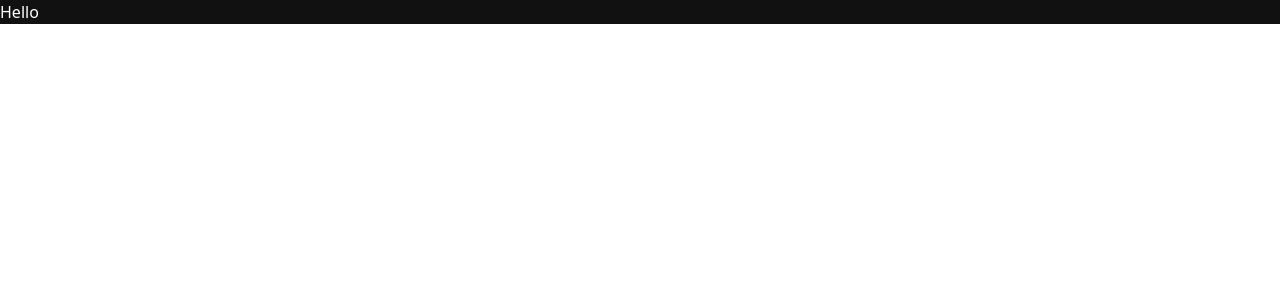
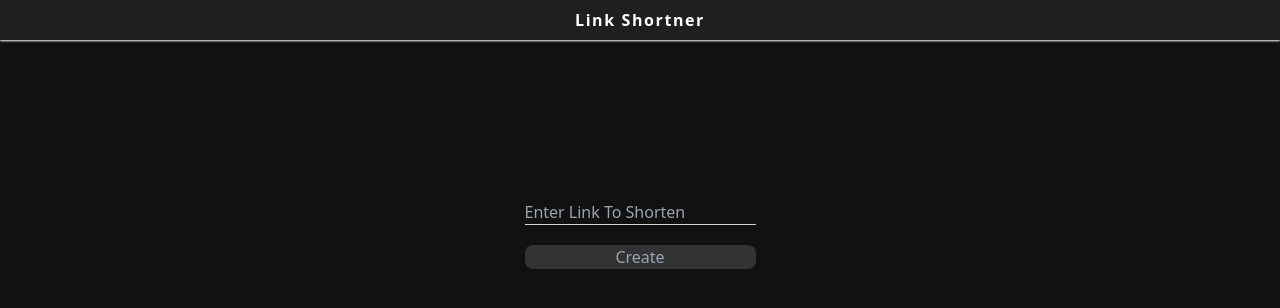
Before and after one commit to adnan007d/link-shortner, a Next.js app: page / in a window 1280 px wide. Shown: the top 308 px of the page. Built offline with nearby package versions, Linux system fonts and the light colour scheme.

Commit message:
complete ?

```diff
--- /dev/null
+++ b/components/Header.tsx
@@ -0,0 +1,11 @@
+import React from "react";
+
+const Header = () => {
+  return (
+    <nav className="bg-[#1f1f1f] shadow-sm shadow-white text-center py-2 font-bold tracking-widest">
+      Link Shortner
+    </nav>
+  );
+};
+
+export default Header;
--- /dev/null
+++ b/components/Noob.tsx
@@ -0,0 +1,62 @@
+import React, { FormEventHandler, useState } from "react";
+import DuplicateIcon from "../assets/duplicate.svg";
+import axios from "axios";
+
+const Noob = () => {
+  const [link, setLink] = useState<string>("");
+  const [shortLink, setShortLink] = useState<string>("");
+
+  const onSubmit: FormEventHandler<HTMLFormElement> = async (e) => {
+    e.preventDefault();
+    const _link = link.trim();
+    if (!_link) return alert("Link Cannot be empty");
+    if (
+      !!!_link.match(
+        /^(http(s)?:\/\/.)?(www\.)?[-a-zA-Z0-9@:%._\+~#=]{2,256}\.[a-z]{2,6}\b([-a-zA-Z0-9@:%_\+.~#?&//=]*)$/g
+      )
+    )
+      return alert("Invalid Link");
+    try {
+      const response = await axios.post("/api/create", {
+        to: _link,
+      });
+      setShortLink(response.data.newLink.short || "");
+    } catch (e) {
+      return alert("Something went wrong");
+    }
+  };
+
+  return (
+    <div className="flex justify-center mt-[20vh]">
+      <form className="flex flex-col space-y-5" onSubmit={onSubmit}>
+        <input
+          type="text"
+          name="link"
+          id="link"
+          value={link}
+          onChange={(e) => setLink(e.target.value)}
+          className="bg-transparent border-b-stone-300 border-b outline-none "
+          placeholder="Enter Link To Shorten"
+        />
+        <button
+          className="bg-[#222] rounded-lg disabled:bg-[#333] disabled:text-gray-400"
+          type="submit"
+          disabled={!link.trim()}
+        >
+          Create
+        </button>
+        {shortLink && (
+          <div className="flex items-center justify-between">
+            <span className="flex-1">{shortLink}</span>
+            <DuplicateIcon
+              className="h-5 cursor-pointer"
+              onClick={() => navigator.clipboard.writeText(shortLink)}
+            />
+          </div>
+        )}
+      </form>
+    </div>
+  );
+};
+
+export default Noob;
--- a/next.config.js
+++ b/next.config.js
@@ -1,6 +1,14 @@
 /** @type {import('next').NextConfig} */
 const nextConfig = {
   reactStrictMode: true,
-}
+  webpack(config) {
+    config.module.rules.push({
+      test: /\.svg$/,
+      use: ["@svgr/webpack"],
+    });
 
-module.exports = nextConfig
+    return config;
+  },
+};
+
+module.exports = nextConfig;
--- a/package.json
+++ b/package.json
@@ -9,6 +9,8 @@
     "lint": "next lint"
   },
   "dependencies": {
+    "@svgr/webpack": "^6.2.1",
+    "axios": "^0.27.2",
     "mongoose": "^6.3.3",
     "next": "12.1.6",
     "react": "18.1.0",
--- a/pages/index.tsx
+++ b/pages/index.tsx
@@ -1,10 +1,20 @@
 import type { NextPage } from "next";
 import Head from "next/head";
 import Image from "next/image";
-import styles from "../styles/Home.module.css";
+import Header from "../components/Header";
+import Noob from "../components/Noob";
 
 const Home: NextPage = () => {
-  return <div className="bg-[#111] text-white">Hello</div>;
+  return (
+    <div className="bg-[#111] text-white min-h-screen">
+      <Head>
+        <title>WooW</title>
+        <meta name="viewport" content="initial-scale=1.0, width=device-width" />
+      </Head>
+      <Header />
+      <Noob />
+    </div>
+  );
 };
 
 export default Home;
```
Also changed, not shown: assets/duplicate.svg (added), 1 other file (tests, documents, lock files or other folders).
